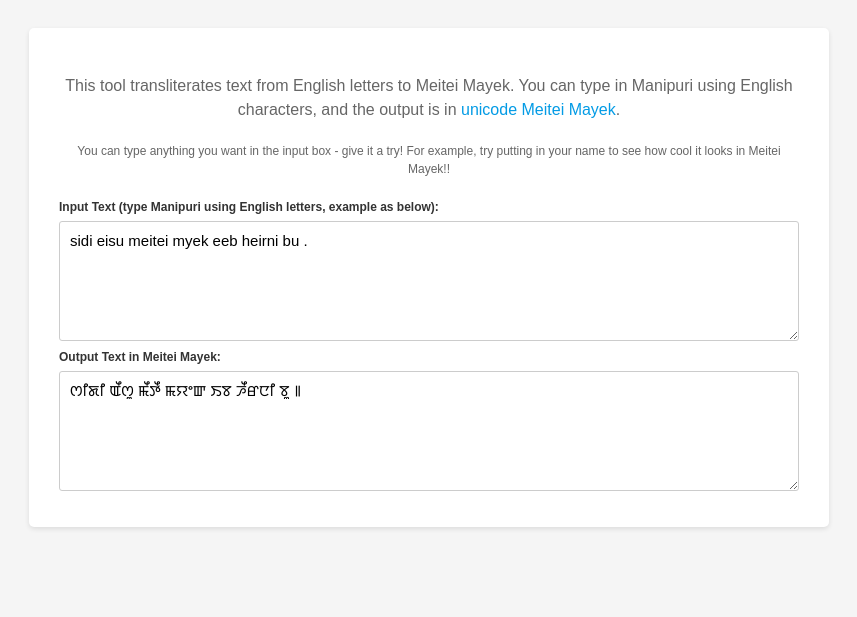
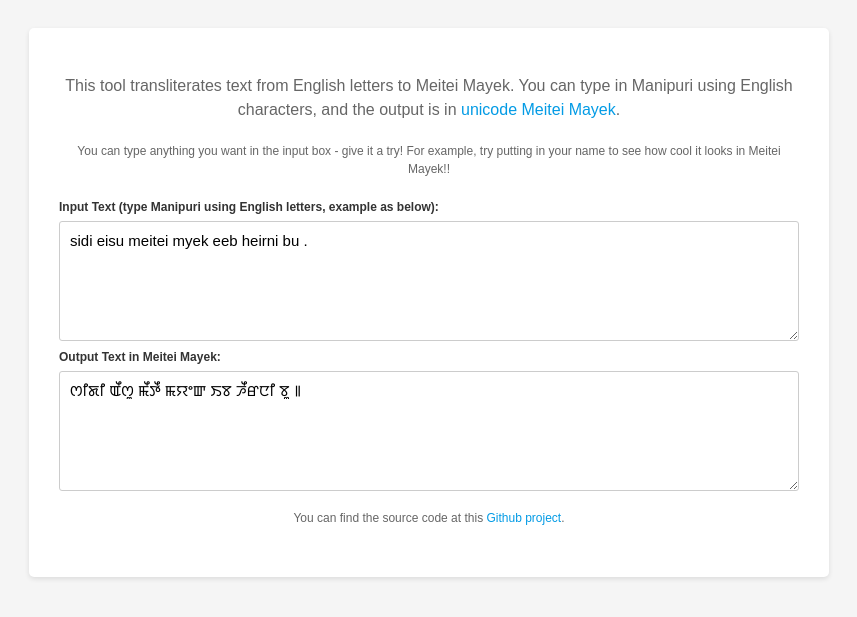
Before and after one commit to abhisanoujam/meitei_mayek, a plain HTML site: page index.html in a window 1280 px wide. Shown: the part 97-714 px from the top of the page, without its empty margins (211-1068 px from the left). Drawn offline with nearby package versions, Linux system fonts and the light colour scheme.

Commit message:
Add link to github project and remove unnecessary files.

```diff
--- a/index.html
+++ b/index.html
@@ -42,6 +42,7 @@
       color: #666;
       /* Lighter text color for description */
     }
+
     .description.normal {
       text-align: center;
       margin-bottom: 20px;
@@ -103,6 +104,13 @@
       <label for="outputText">Output Text in Meitei Mayek:</label>
       <textarea id="outputText" placeholder="Transliterated Text" readonly>ꯁꯤꯗꯤ ꯑꯩꯁꯨ ꯃꯩꯇꯩ ꯃꯌꯦꯛ ꯏꯕ ꯍꯩꯔꯅꯤ ꯕꯨ ꯫</textarea>
     </div>
+    <div>
+      <p class="description normal">
+        You can find the source code at this <a
+          href="https://github.com/abhisanoujam/meitei_mayek/blob/main/meitei_mayek_transliteration.js">Github
+          project</a>.
+      </p>
+    </div>
   </div>
 
   <script src="https://code.jquery.com/jquery-3.6.0.min.js"></script>
@@ -137,7 +145,12 @@
 
     });
   </script>
-  <div id="sfcslj2ptm7mu2ck2dw833r9zwpwjxz7hge"></div><script type="text/javascript" src="https://counter4.optistats.ovh/private/counter.js?c=slj2ptm7mu2ck2dw833r9zwpwjxz7hge&down=async" async></script><noscript><a href="https://www.freecounterstat.com" title="visitor counter widget"><img src="https://counter4.optistats.ovh/private/freecounterstat.php?c=slj2ptm7mu2ck2dw833r9zwpwjxz7hge" border="0" title="visitor counter widget" alt="visitor counter widget"></a></noscript>
+  <div id="sfcslj2ptm7mu2ck2dw833r9zwpwjxz7hge"></div>
+  <script type="text/javascript"
+    src="https://counter4.optistats.ovh/private/counter.js?c=slj2ptm7mu2ck2dw833r9zwpwjxz7hge&down=async"
+    async></script><noscript><a href="https://www.freecounterstat.com" title="visitor counter widget"><img
+        src="https://counter4.optistats.ovh/private/freecounterstat.php?c=slj2ptm7mu2ck2dw833r9zwpwjxz7hge" border="0"
+        title="visitor counter widget" alt="visitor counter widget"></a></noscript>
 </body>
 
 </html>
```
Also changed, not shown: package.json (deleted, +0 -14 lines), 1 other file.
